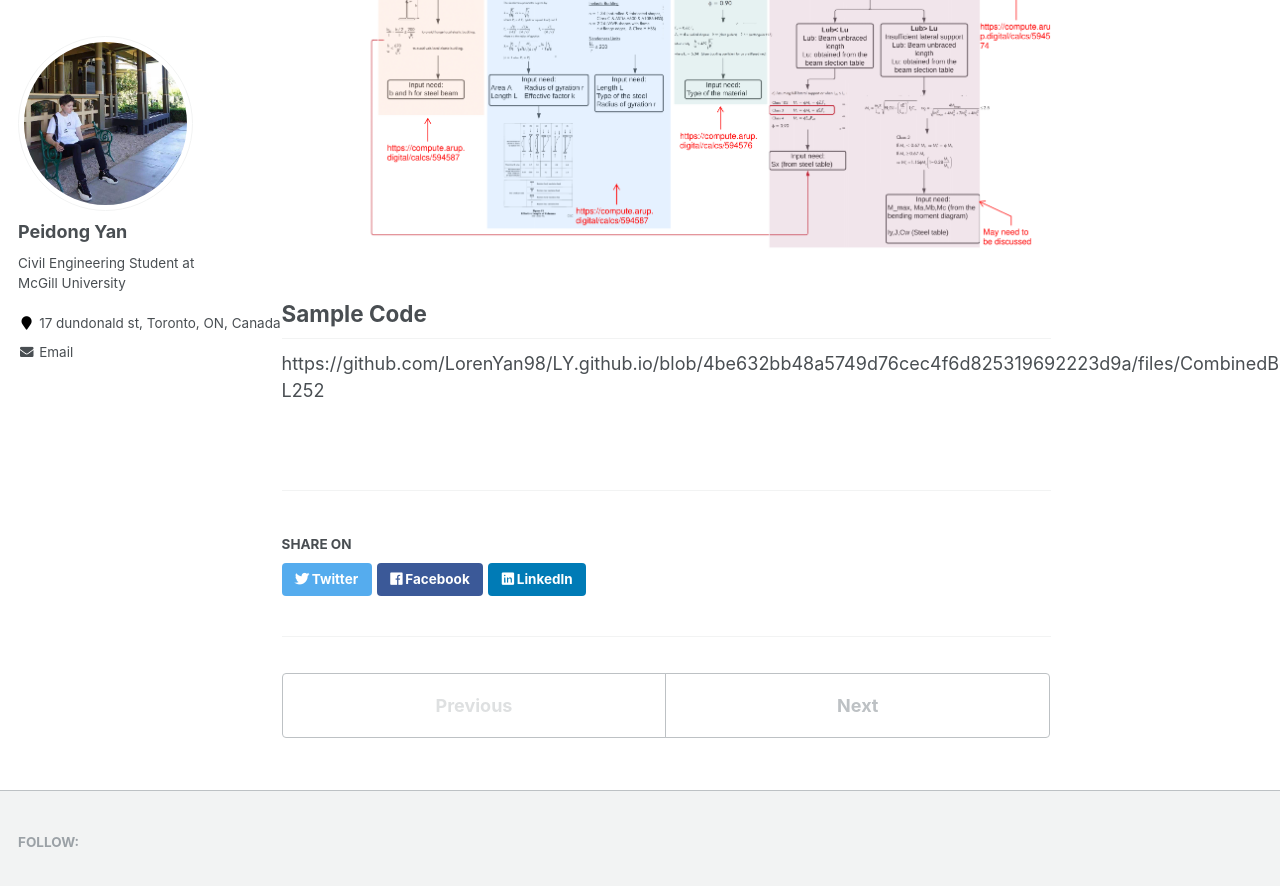
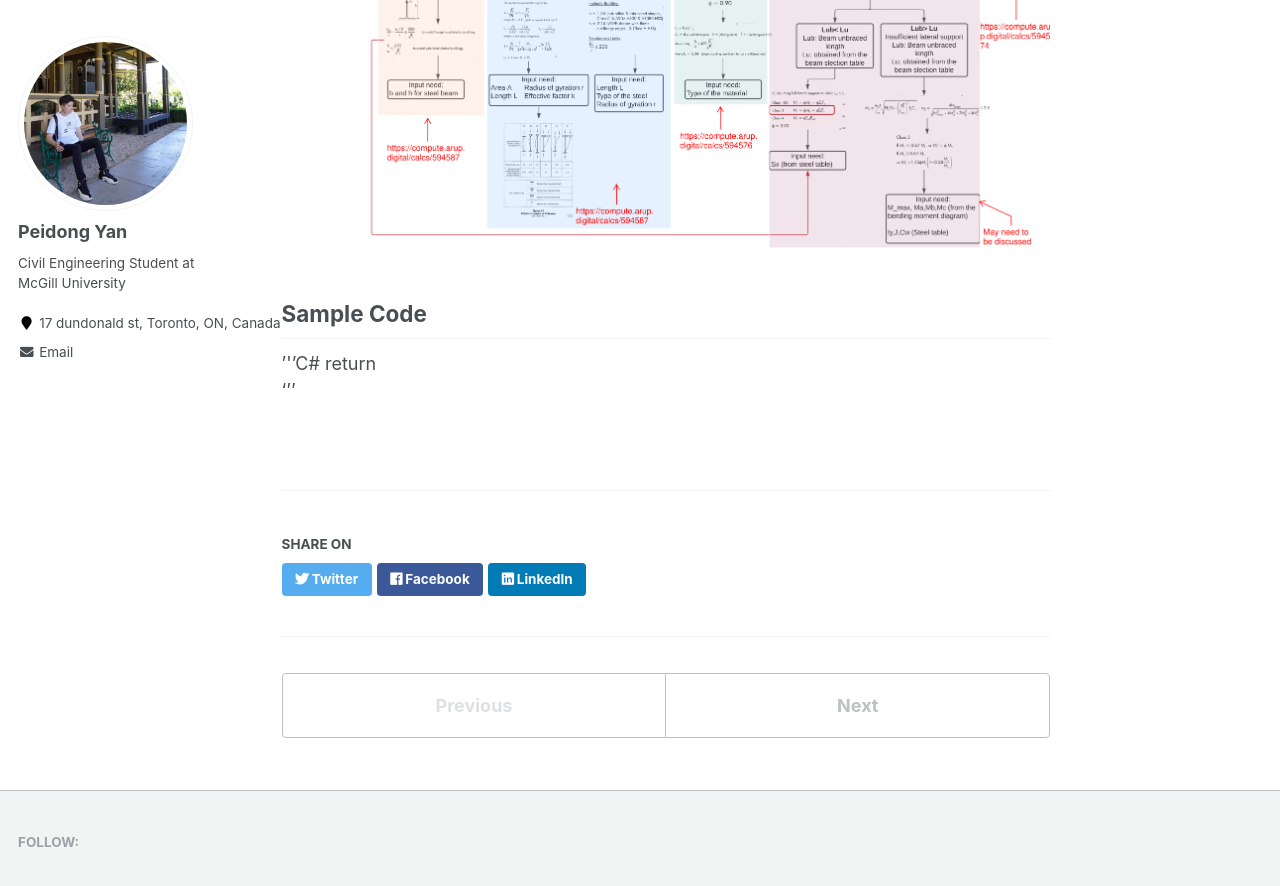
Before and after one commit to LorenYan98/LY.github.io, a Jekyll site: the page built from _portfolio/portfolio-1.md, in a window 1280 px wide and 900 px high, scrolled down 2058 px. Shown: the top 886 px of the window. Built offline with Jekyll 4.4.1, drawn with Linux system fonts in a browser that asks for light colours.

Commit message:
Update portfolio-1.md

```diff
--- a/_portfolio/portfolio-1.md
+++ b/_portfolio/portfolio-1.md
@@ -40,4 +40,6 @@ The code reads through user's input and select proper check based on it.
 
 Sample Code
 ---
-https://github.com/LorenYan98/LY.github.io/blob/4be632bb48a5749d76cec4f6d825319692223d9a/files/CombinedBeamChecks.cs#L249-L252
+'''C#
+return
+'''
```
